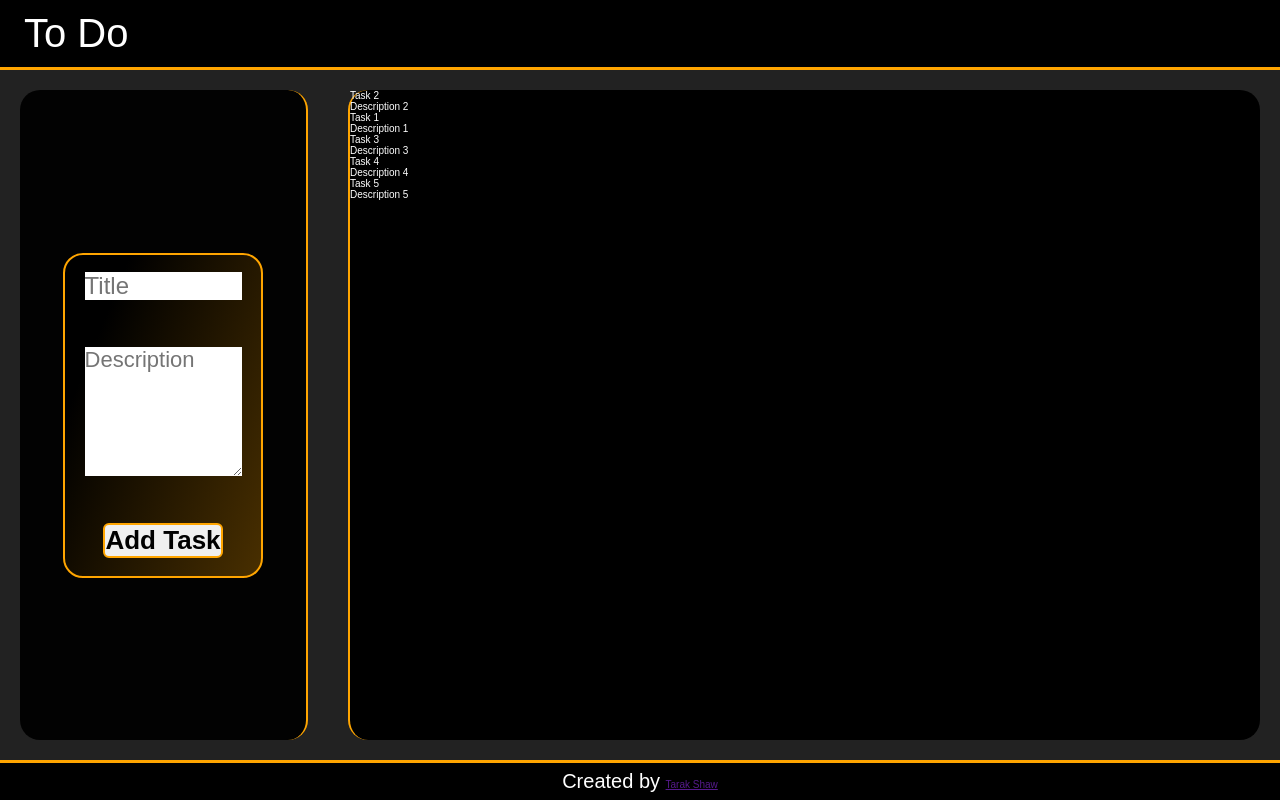
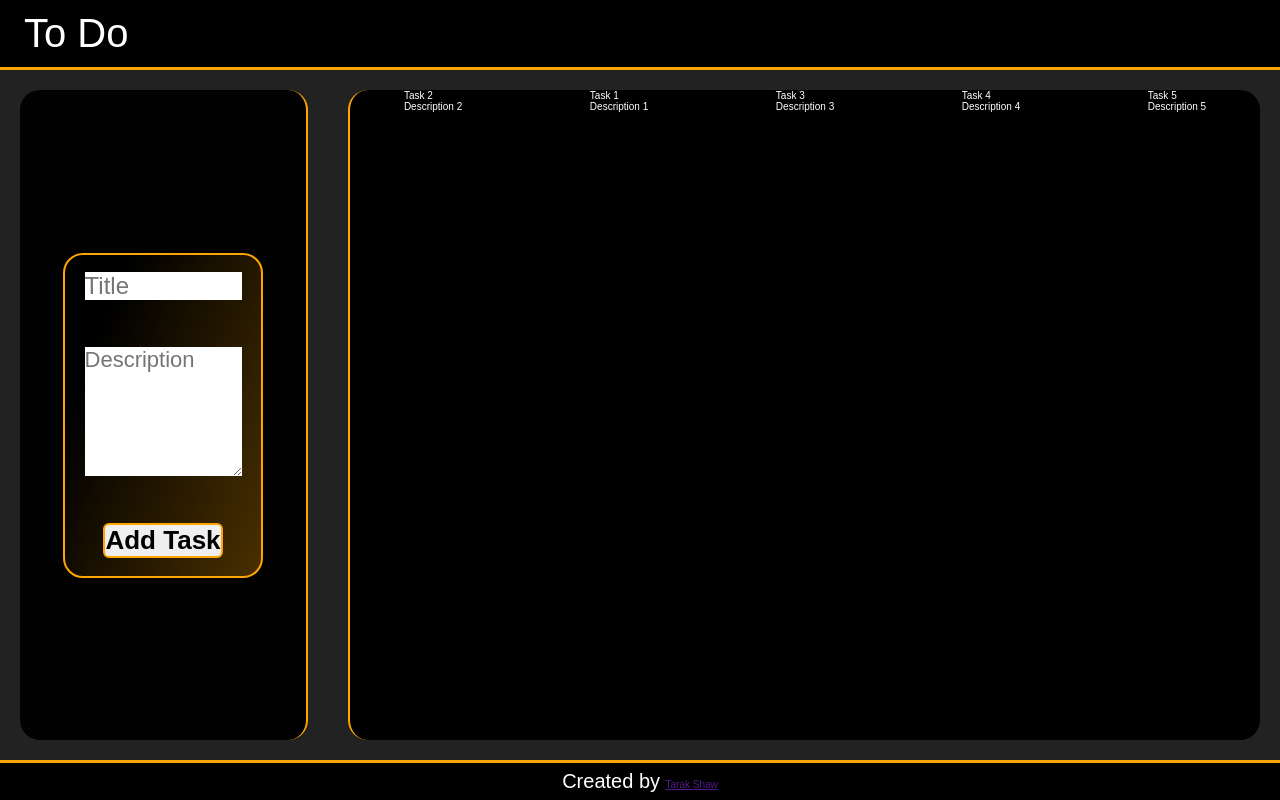
Before and after one commit to taraksh01/to-do, a React (Create React App) app: page / in a window 1280 px wide. Built offline with nearby package versions, Linux system fonts and the light colour scheme; a web font is replaced by a local one.

Commit message:
Made main component flex and wrap the content

```diff
--- a/src/styles/Main.css
+++ b/src/styles/Main.css
@@ -5,4 +5,10 @@ main {
   margin: 20px;
   border-radius: 20px;
   border-left: 2px solid orange;
+  display: flex;
+  justify-content: space-around;
+  flex-wrap: wrap;
+  align-items: flex-start;
+  gap: 20px;
+  /* flex: 1 1 200px; */
 }
```
